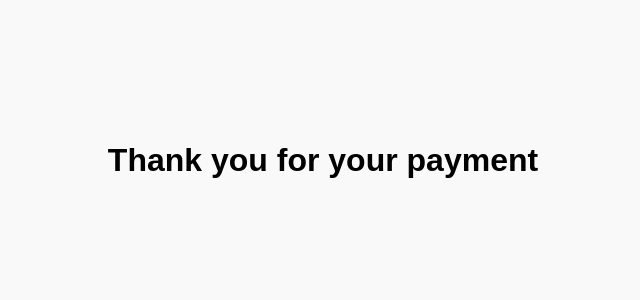
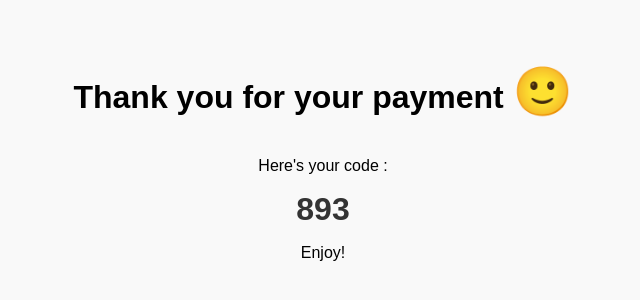
Before and after one commit to mariemariemariem/codecasier3, a plain HTML site: page index.html in a window 1280 px wide. Shown: the part 248-548 px from the top of the page, without its empty margins (317-957 px from the left). Drawn offline with Linux system fonts and the light colour scheme.

Commit message:
Update index.html

```diff
--- a/index.html
+++ b/index.html
@@ -3,7 +3,7 @@
 <head>
   <meta charset="UTF-8" />
   <meta name="viewport" content="width=device-width, initial-scale=1.0" />
-  <title>Casier 3</title>
+  <title>Casier 4</title>
   <style>
     body {
       font-family: sans-serif;
@@ -27,4 +27,9 @@
   </style>
 </head>
 <body>
-  <h1>Thank you for your payment <span class
+  <h1>Thank you for your payment <span class="emoji">🙂</span></h1>
+  <p>Here's your code :</p>
+  <div class="code">893</div>
+  <p>Enjoy!</p>
+</body>
+</html>
```
